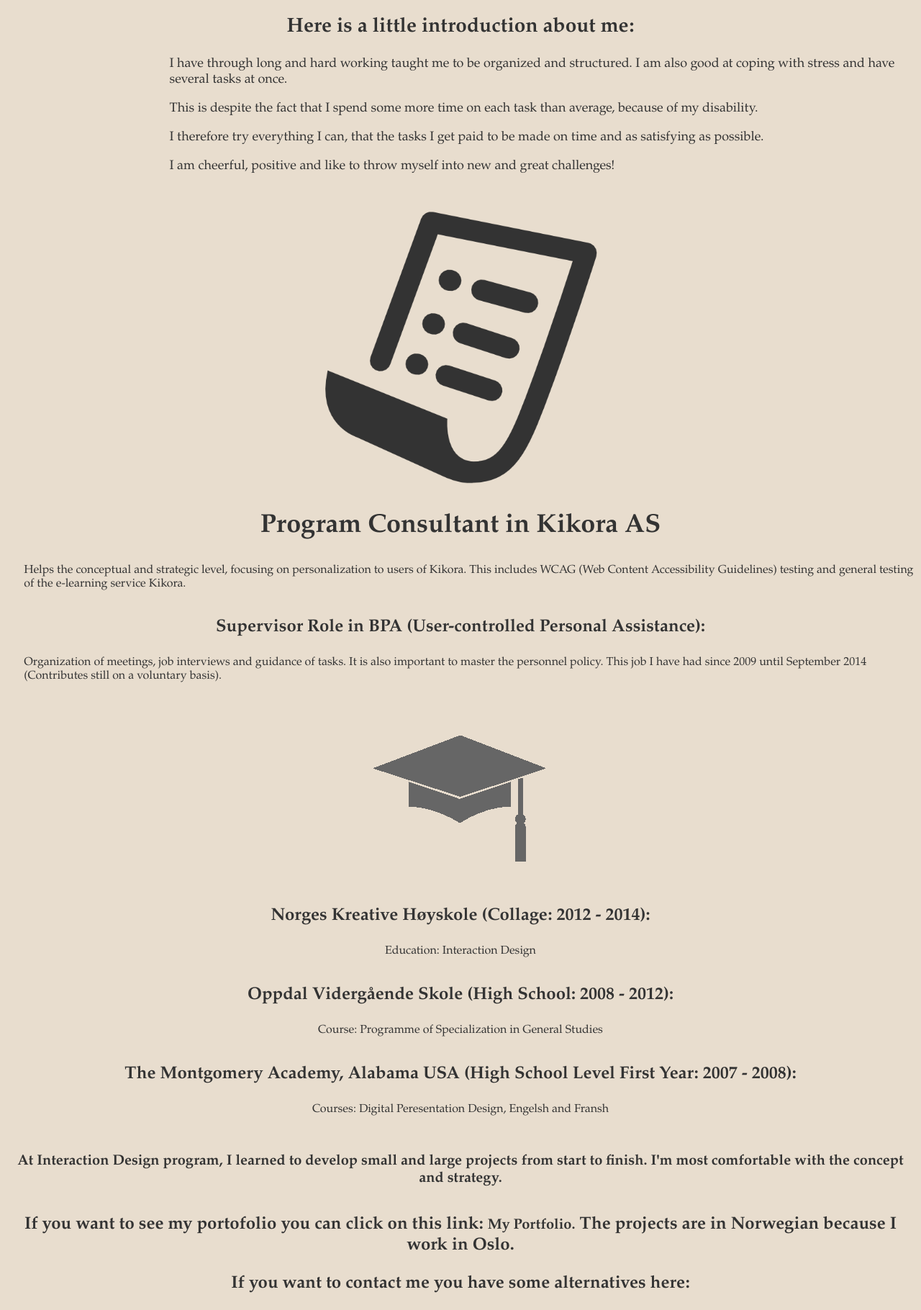
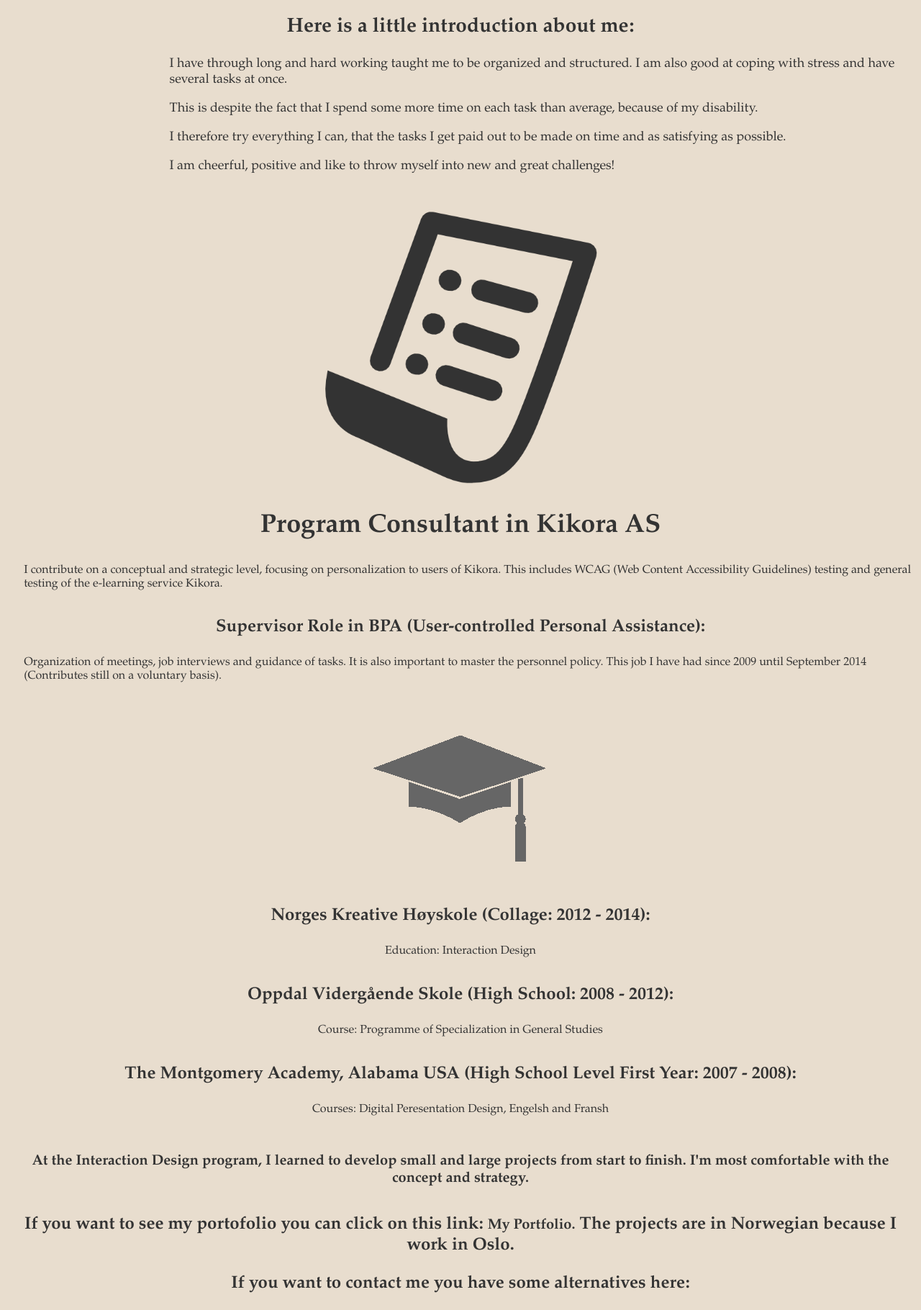
Before and after one commit to IngeborgTJ/ingeborgtandejohnsenno, a plain HTML site: page english.html in a window 1280 px wide. Shown: the part 673-2493 px from the top of the page at 72% size. Drawn offline with nearby package versions, Linux system fonts and the light colour scheme.

Commit message:
Traslating mistakes

```diff
--- a/english.html
+++ b/english.html
@@ -31,7 +31,7 @@
 
 		<div class="intro">
 
-			<img src="images/fall_2014.jpg" alt="bilde av meg">
+			<img src="images/fall_2014.jpg" alt="picture of me">
 
 			<h1> Ingeborg Tande Johnsen </h1>
 
@@ -43,7 +43,7 @@
 
 		<p> I have through long and hard working taught me to be organized and structured. I am also good at coping with stress and have several tasks at once. <p>
 		<p> This is despite the fact that I spend some more time on each task than average, because of my disability. </p>
-		<p> I therefore try everything I can, that the tasks I get paid to be made on time and as satisfying as possible. </p>
+		<p> I therefore try everything I can, that the tasks I get paid out to be made on time and as satisfying as possible. </p>
 		<p> I am cheerful, positive and like to throw myself into new and great challenges! </p>
 
 	</div>
@@ -54,7 +54,7 @@
 
 			<h2>Program Consultant in Kikora AS</h2>
 
-			<p> Helps the conceptual and strategic level, focusing on personalization to users of Kikora. This includes WCAG (Web Content Accessibility Guidelines) testing and general testing of the e-learning service Kikora. </p>
+			<p> I contribute on a conceptual and strategic level, focusing on personalization to users of Kikora. This includes WCAG (Web Content Accessibility Guidelines) testing and general testing of the e-learning service Kikora. </p>
 
 			<h3>Supervisor Role in BPA (User-controlled Personal Assistance):</h3>
 
@@ -79,7 +79,7 @@
 			<p> Courses: Digital Peresentation Design, Engelsh and Fransh</p>
 
 
-			<h4>At Interaction Design program, I learned to develop small and large projects from start to finish. I'm most comfortable with the concept and strategy.</h4>
+			<h4>At the Interaction Design program, I learned to develop small and large projects from start to finish. I'm most comfortable with the concept and strategy.</h4>
 
 		</div>
 
```
